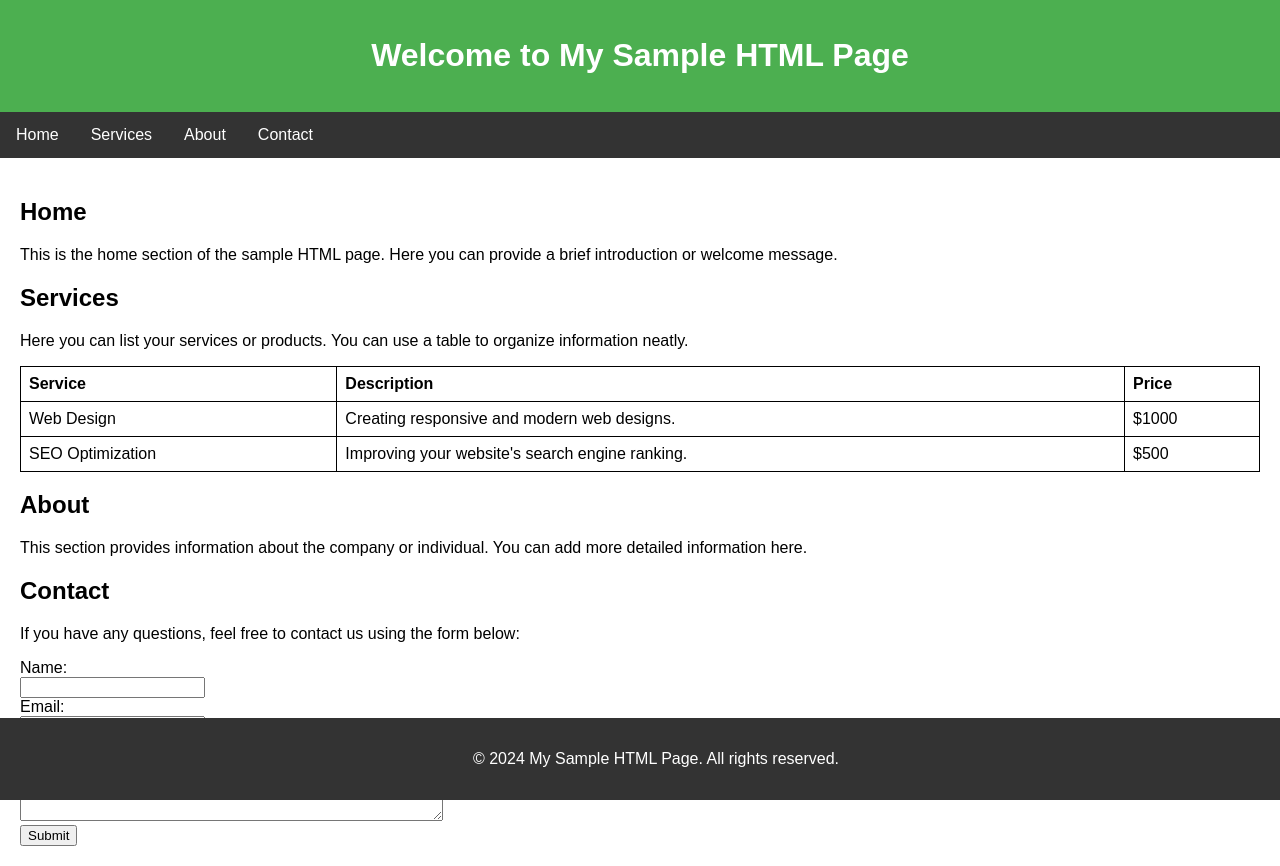
After one commit to shansuvethan18/Django-learn, a Django app: page /test/sample2/ in a window 1280 px wide. The commit adds this page. Run offline with Django 5.2, Linux system fonts and the light colour scheme.

Commit message:
creating a sample page2

```diff
--- a/test_app/templates/test_app/home.html
+++ b/test_app/templates/test_app/home.html
@@ -5,6 +5,7 @@
   <div>
     <a href="{% url 'create-room' %}">Create Room</a>
     <a href="{% url 'sample' %}">Test page</a>
+    <a href="{% url 'sample2' %}">Test page2</a>
 
     {% for room in rooms %}
     <div>
--- /dev/null
+++ b/test_app/templates/test_app/test2.html
@@ -0,0 +1,151 @@
+{% block content %}
+
+<!DOCTYPE html>
+<html lang="en">
+  <head>
+    <meta charset="UTF-8" />
+    <meta name="viewport" content="width=device-width, initial-scale=1.0" />
+    <title>Sample HTML Page</title>
+    <style>
+      body {
+        font-family: Arial, sans-serif;
+        margin: 0;
+        padding: 0;
+      }
+      header {
+        background-color: #4caf50;
+        color: white;
+        text-align: center;
+        padding: 1rem;
+      }
+      nav {
+        background-color: #333;
+      }
+      nav ul {
+        list-style-type: none;
+        margin: 0;
+        padding: 0;
+        overflow: hidden;
+      }
+      nav ul li {
+        float: left;
+      }
+      nav ul li a {
+        display: block;
+        color: white;
+        text-align: center;
+        padding: 14px 16px;
+        text-decoration: none;
+      }
+      nav ul li a:hover {
+        background-color: #111;
+      }
+      main {
+        padding: 20px;
+      }
+      footer {
+        background-color: #333;
+        color: white;
+        text-align: center;
+        padding: 1rem;
+        position: fixed;
+        width: 100%;
+        bottom: 0;
+      }
+      table {
+        width: 100%;
+        border-collapse: collapse;
+      }
+      table,
+      th,
+      td {
+        border: 1px solid black;
+      }
+      th,
+      td {
+        padding: 8px;
+        text-align: left;
+      }
+    </style>
+  </head>
+  <body>
+    <header>
+      <h1>Welcome to My Sample HTML Page</h1>
+    </header>
+
+    <nav>
+      <ul>
+        <li><a href="#home">Home</a></li>
+        <li><a href="#services">Services</a></li>
+        <li><a href="#about">About</a></li>
+        <li><a href="#contact">Contact</a></li>
+      </ul>
+    </nav>
+
+    <main>
+      <section id="home">
+        <h2>Home</h2>
+        <p>
+          This is the home section of the sample HTML page. Here you can provide
+          a brief introduction or welcome message.
+        </p>
+      </section>
+
+      <section id="services">
+        <h2>Services</h2>
+        <p>
+          Here you can list your services or products. You can use a table to
+          organize information neatly.
+        </p>
+        <table>
+          <tr>
+            <th>Service</th>
+            <th>Description</th>
+            <th>Price</th>
+          </tr>
+          <tr>
+            <td>Web Design</td>
+            <td>Creating responsive and modern web designs.</td>
+            <td>$1000</td>
+          </tr>
+          <tr>
+            <td>SEO Optimization</td>
+            <td>Improving your website's search engine ranking.</td>
+            <td>$500</td>
+          </tr>
+        </table>
+      </section>
+
+      <section id="about">
+        <h2>About</h2>
+        <p>
+          This section provides information about the company or individual. You
+          can add more detailed information here.
+        </p>
+      </section>
+
+      <section id="contact">
+        <h2>Contact</h2>
+        <p>
+          If you have any questions, feel free to contact us using the form
+          below:
+        </p>
+        <form action="/submit-form" method="post">
+          <label for="name">Name:</label><br />
+          <input type="text" id="name" name="name" /><br />
+          <label for="email">Email:</label><br />
+          <input type="email" id="email" name="email" /><br />
+          <label for="message">Message:</label><br />
+          <textarea id="message" name="message" rows="4" cols="50"></textarea
+          ><br />
+          <input type="submit" value="Submit" />
+        </form>
+      </section>
+    </main>
+
+    <footer>
+      <p>&copy; 2024 My Sample HTML Page. All rights reserved.</p>
+    </footer>
+  </body>
+</html>
+{% endblock content %}
--- a/test_app/urls.py
+++ b/test_app/urls.py
@@ -7,5 +7,6 @@ urlpatterns = [
     path('create-room/', views.createRoom,name="create-room"),
     path('update-room/<str:pk>', views.updateRoom,name="update-room"),
     path('delete-room/<str:pk>', views.deleteRoom,name="delete-room"),
-    path('sample/', views.samplePage,name="sample")
+    path('sample/', views.samplePage,name="sample"),
+    path('sample2/', views.samplePage2,name="sample2")
 ]
--- a/test_app/views.py
+++ b/test_app/views.py
@@ -61,3 +61,6 @@ def deleteRoom(request, pk):
 
 def samplePage(request):
     return render(request, 'test_app/test.html')
+
+def samplePage2(request):
+    return render(request, 'test_app/test2.html')
```
